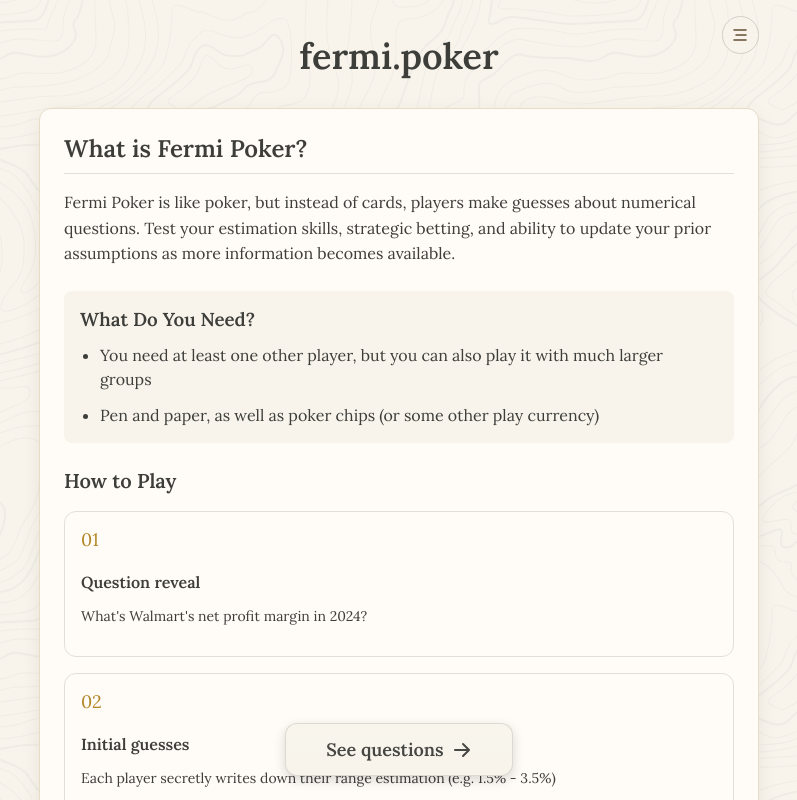
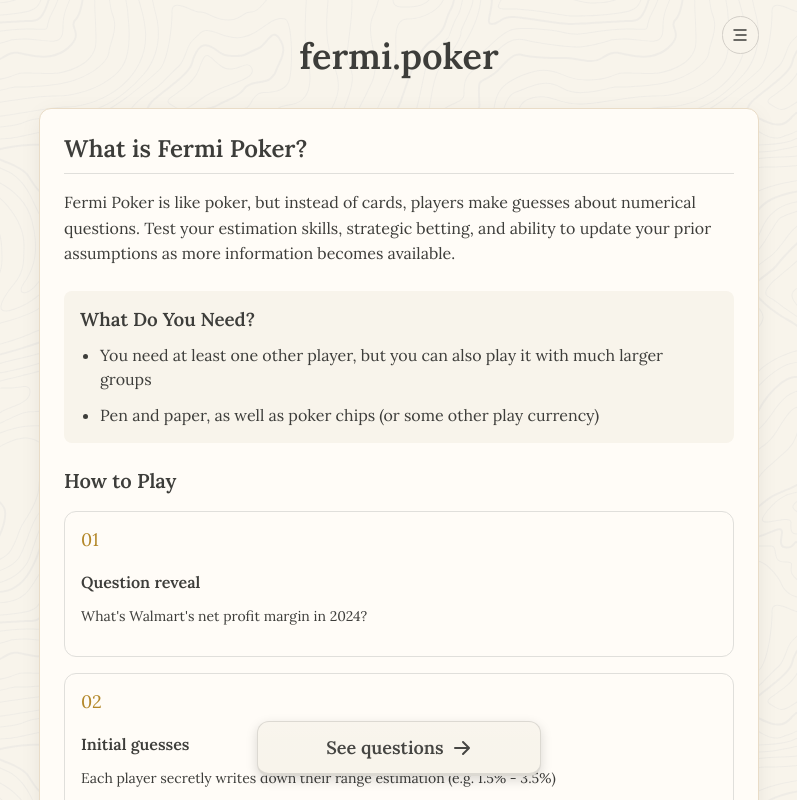
Before and after one commit to danielfetz/fermi-poker-questions, a React (Create React App) app: page / in a window 1280 px wide. Shown: the top 800 px of the page, without its empty margins (241-1038 px from the left). Built offline with nearby package versions, Linux system fonts and the light colour scheme.

Commit message:
Update styles.css

```diff
--- a/src/styles.css
+++ b/src/styles.css
@@ -495,7 +495,7 @@ header.pt-28 {
   display: flex;
   align-items: center;
   justify-content: center;
-  padding: 0.875rem 2.5rem;
+  padding: 0.875rem 4.25rem;
   font-weight: 600;
   font-size: 1.125rem;
   border-radius: 0.75rem;
@@ -505,18 +505,19 @@ header.pt-28 {
   overflow: hidden;
   min-width: 200px;
   font-family: 'Lora', serif;
-  border-bottom-width: 3px;
 }
 
 .light .start-game-button {
   background-color: var(--cream-tan);
   border: 1px solid #8080803d;
+  border-bottom-width: 3px;
 }
 
 .dark .start-game-button {
   background-color: var(--golden-dark);
   color: var(--dark-bg);
-  border: 2px solid var(--golden-accent);
+  border: 1px solid var(--golden-accent);
+  border-bottom-width: 3px;
 }
 
 .light .start-game-button:hover {
@@ -1487,7 +1488,6 @@ header.pt-28 {
   border-radius: 9999px;
   padding: 0.375rem;
   background-color: var(--cream-tan);
-  color: var(--rich-brown);
   transition: all 0.2s;
   border: 1px solid var(--darklight-border);
   width: 37.5px;
@@ -1499,7 +1499,6 @@ header.pt-28 {
 
 .dark .settings-toggle {
   background-color: var(--dark-bg);
-  color: var(--golden-accent);
   border-color: var(--dark-border);
 }
 
```
